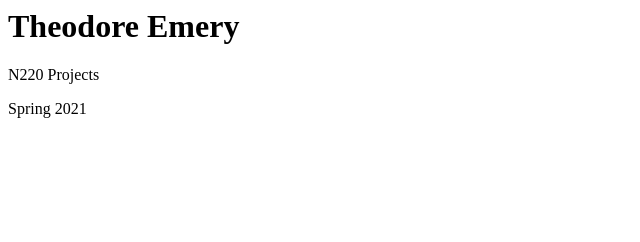
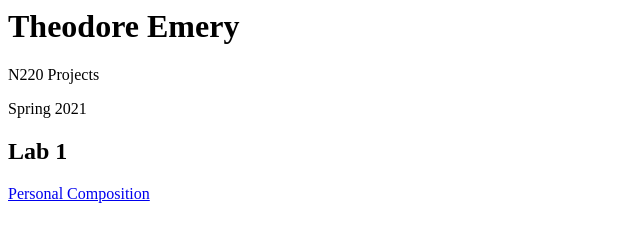
Before and after one commit to tedemery/TE_n220spring2021, a plain HTML site: page index.html in a window 1280 px wide. Shown: the whole page, without its empty margins (0-640 px from the left). Drawn offline with Linux system fonts and the light colour scheme.

Commit message:
Added Pages

```diff
--- a/index.html
+++ b/index.html
@@ -5,6 +5,8 @@
         <p>N220 Projects</p>
         <p>Spring 2021</p>
 
+        <h2>Lab 1</h2>
+        <p><a href="labs/lab01/index.html">Personal Composition</a></p>
 
     </body>
 </html>
```
Also changed, not shown: labs/lab01/index.html (added, +11 -0 lines).
